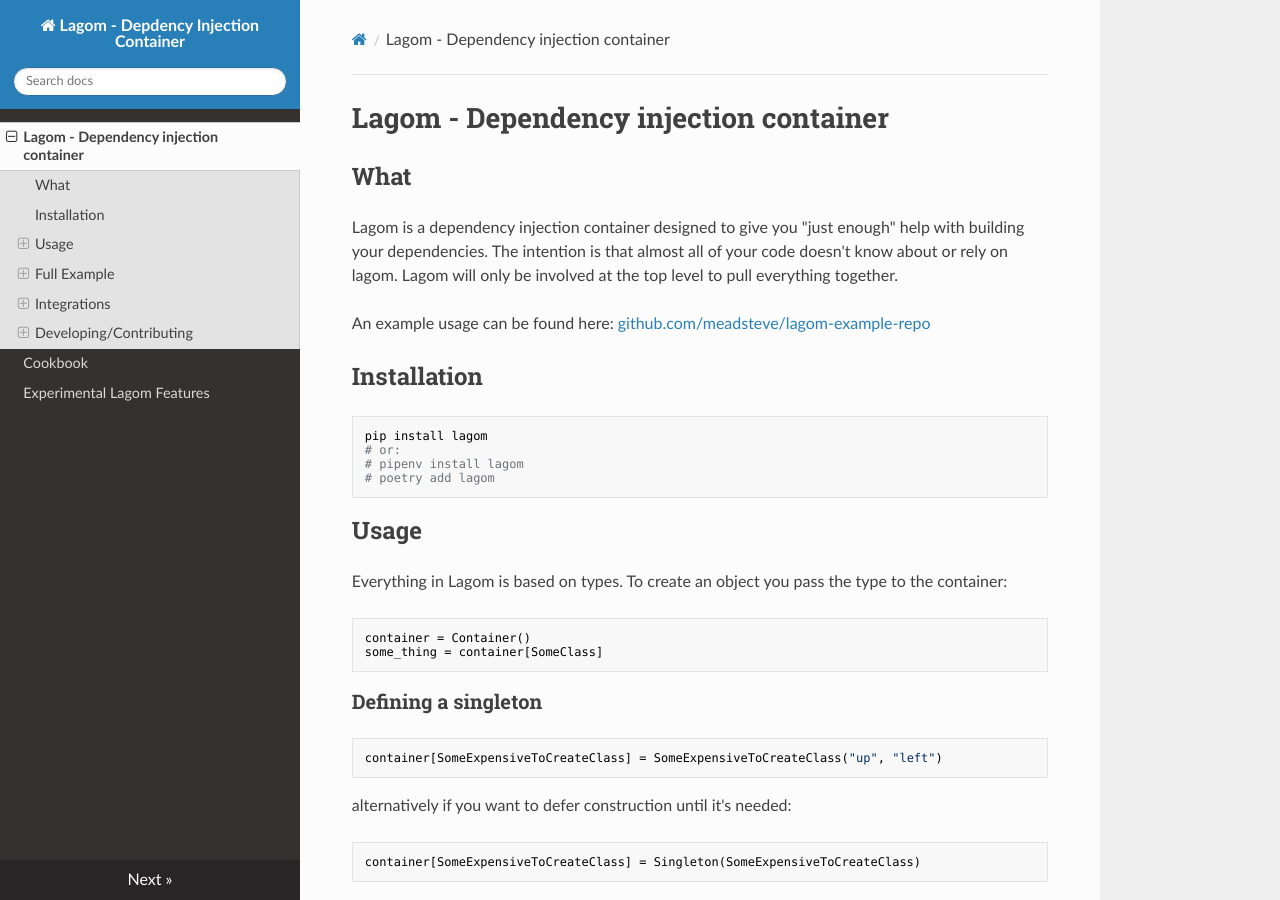
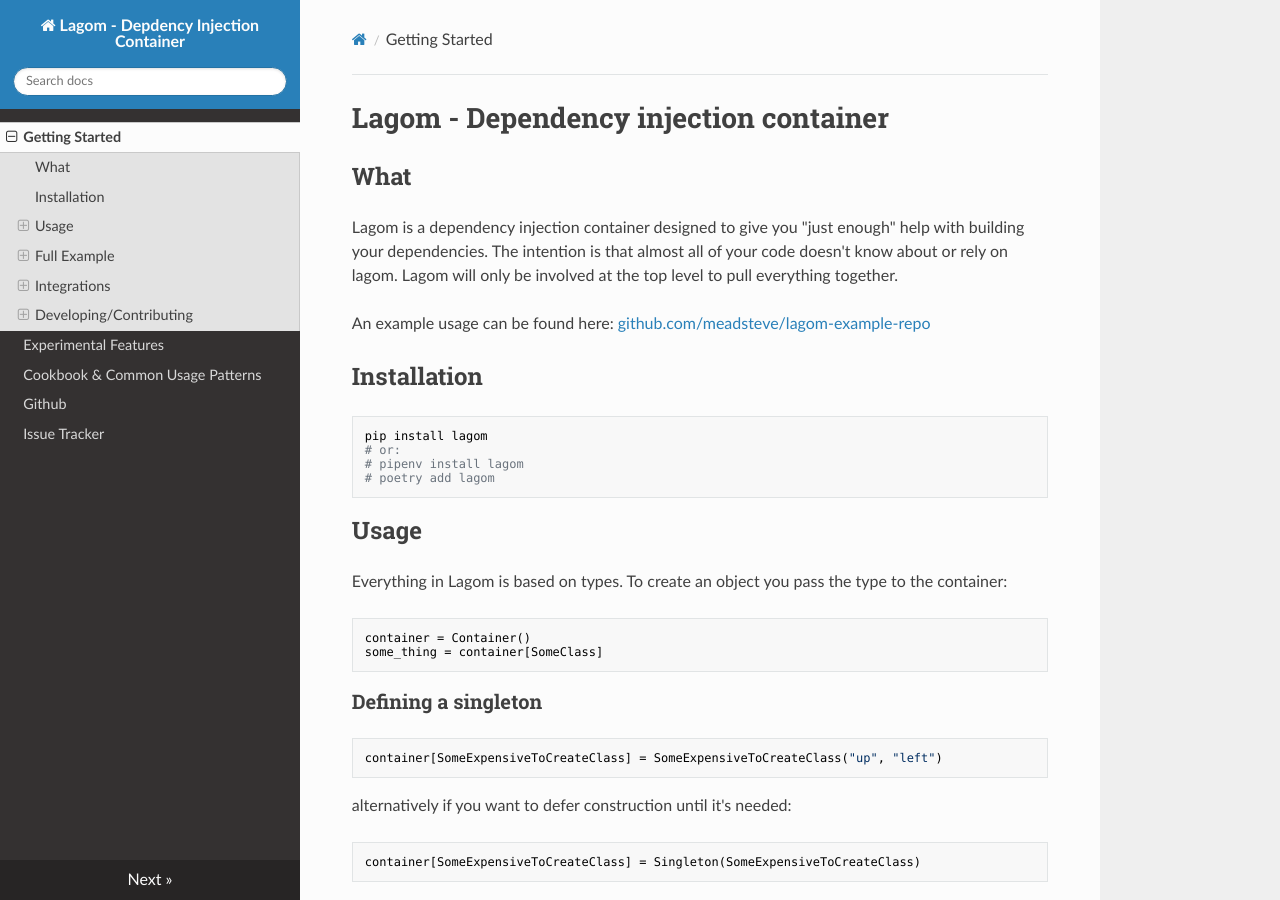
Before and after one commit to meadsteve/lagom, an MkDocs documentation site: the page built from docs/index.md, in a window 1280 px wide and 900 px high. Built offline with MkDocs 1.6.1, drawn with Linux system fonts in a browser that asks for light colours; nearby versions of some CDN libraries.

Commit message:
more docs structure

```diff
--- a/mkdocs.yml
+++ b/mkdocs.yml
@@ -1,2 +1,8 @@
 site_name: Lagom - Depdency Injection Container
 theme: readthedocs
+nav:
+  - Getting Started: index.md
+  - Experimental Features: experimental.md
+  - Cookbook & Common Usage Patterns: cookbook.md
+  - Github: https://github.com/meadsteve/lagom
+  - Issue Tracker: https://github.com/meadsteve/lagom/issues
```
Also changed, not shown: 1 other file.
